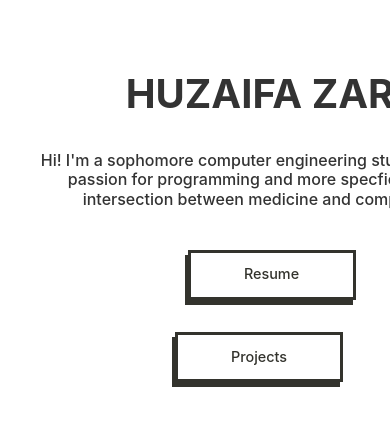
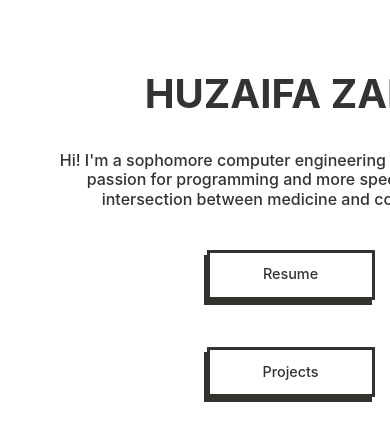
Before and after one commit to refrigerator18/refrigerator18.github.io, a plain HTML site: page index.html in a window 390 px wide. Shown: the part 60-500 px from the top of the page. Drawn offline with nearby package versions, Linux system fonts and the light colour scheme.

Commit message:
responsive

```diff
--- a/static/styles.css
+++ b/static/styles.css
@@ -209,7 +209,29 @@
 }
 
 
-@media screen and (max-width:690px) {
+@media screen and (max-width:1085px) {
+
+    .wrapper {
+        grid-template-areas:
+        "Name Resume Resume"
+        "Description Projects Projects"
+        ". . ."
+    }
+
+    .name {
+      padding-left:60px;
+    }
+    .description {
+      padding-left:60px;
+    }
+}
+
+@media screen and (max-width:977px) {
+
+  .main_wrapper {
+    max-width:100%;
+  }
+
 
   .description_text {
     text-align:center;
@@ -227,6 +249,7 @@
 
 
   .wrapper {
+        width:80%;
         grid-template-areas:
             "Name Name Name"
             "Description Description Description"
@@ -238,15 +261,27 @@
 
     }
 
+    .container {
+      margin: 0 auto;
+      width:85%;
+    }
+
   .resume {
 
     width:130px;
 
   }
   .projects {
-    margin-right:25px;
+    margin-top:15px;
     width:130px;
 
   }
 
+  .name {
+      padding-left:15px;
+    }
+    .description {
+      padding-left:15px;
+    }
+
 }
```
Also changed, not shown: 2 other files.
